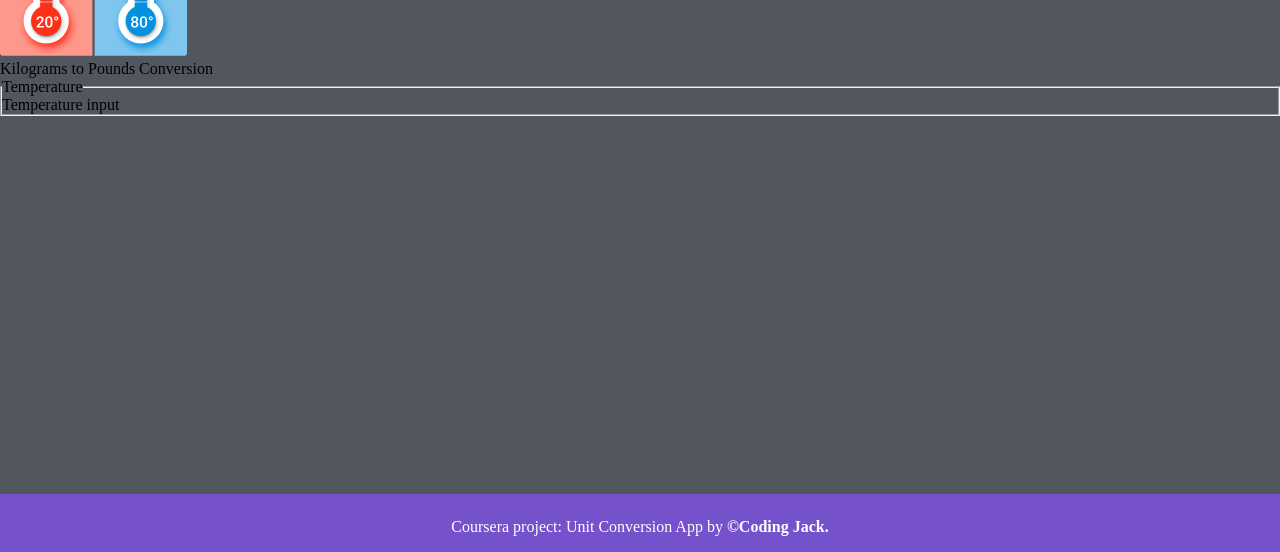
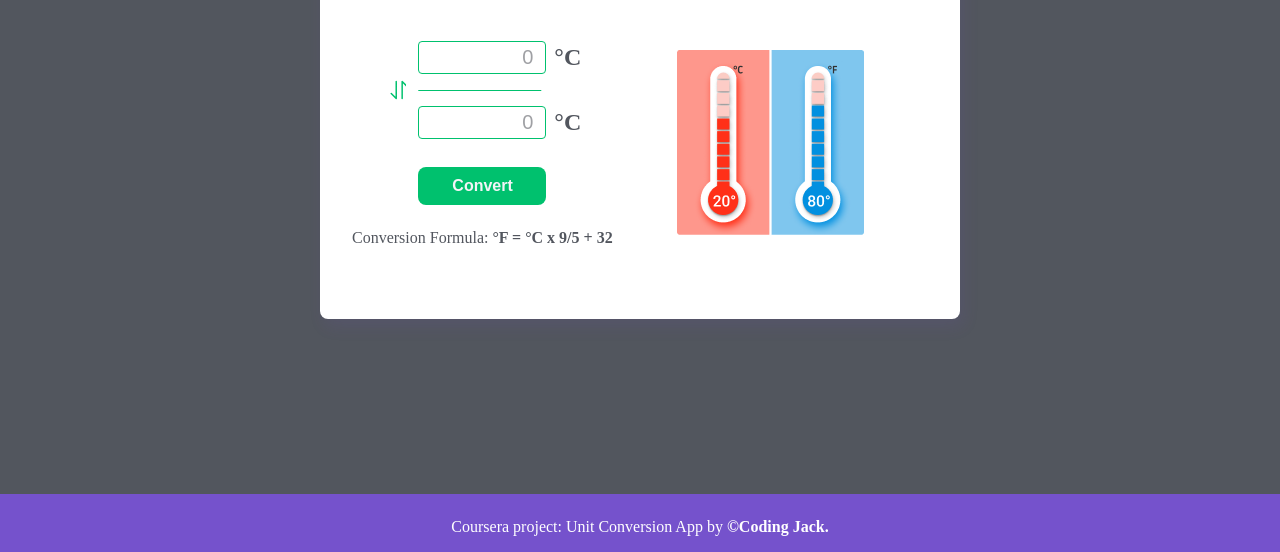
Before and after one commit to Yakub357/conversion-app, a plain HTML site: page index.html in a window 1280 px wide. Shown: the part 248-800 px from the top of the page. Drawn offline with Linux system fonts and the light colour scheme; a web font is replaced by a local one.

Commit message:
card low-fidelity layout created

```diff
--- a/index.html
+++ b/index.html
@@ -42,25 +42,55 @@
     </section>
 
     <main>
-      <section class="card green-theme" id="temperature">
-        <div class="card__wrapper" id="tmp">
-          <figure>
+      <section class="card green" id="temperature">
+        <div class="card__head">
+          <h2 class="card__heading">Temperature</h2>
+        </div>
+
+        <article class="card__main">
+          <div class="card__content">
+            <div class="content__wrapper">
+              <div class="input__wrapper">
+                <input
+                  type="number"
+                  id="tmp_input"
+                  name="tmp_input"
+                  placeholder="0"
+                />
+                <label for="tmp_input">°C</label>
+              </div>
+
+              <div class="card__switch">
+                <button id="btn__switch"></button>
+                <div class="divider"></div>
+              </div>
+
+              <div class="input__wrapper">
+                <input
+                  type="number"
+                  id="tmp_input"
+                  name="tmp_input"
+                  placeholder="0"
+                />
+                <label for="tmp_input">°C</label>
+              </div>
+              <button class="btn__convert" id="btn-convert">Convert</button>
+            </div>
+
+            <p class="card__desc">
+              Conversion Formula:
+              <span> °F = °C x 9/5 + 32 </span>
+            </p>
+          </div>
+
+          <figure class="card__img">
             <img
               src="./imgs/thermometers-illustration.png"
               alt="illustration of thermometers in F and C scales"
             />
-            <figcaption>Kilograms to Pounds Conversion</figcaption>
+            <figcaption>Celsius to Fahrenheit conversion</figcaption>
           </figure>
-
-          <article class="card__content">
-            <fieldset class="card__inputs">
-              <legend>Temperature</legend>
-
-              <label for="Temperature">Temperature</label>
-              input
-            </fieldset>
-          </article>
-        </div>
+        </article>
       </section>
     </main>
 
--- a/style.css
+++ b/style.css
@@ -10,6 +10,8 @@ body {
   height: 100%;
   width: 100%;
   font-family: "Inria Sans", serif;
+
+  box-sizing: border-box;
 }
 
 /* ==== ==== LAYOUT ==== ==== */
@@ -32,6 +34,19 @@ a {
 ul,
 ol {
   list-style: none;
+}
+
+/* REMOVING ARROWS AND SPINNERS FOR CLIENT BROWSERS */
+/* Chrome, Safari, Edge, Opera */
+input::-webkit-outer-spin-button,
+input::-webkit-inner-spin-button {
+  -webkit-appearance: none;
+  margin: 0;
+}
+
+/* Firefox */
+input[type="number"] {
+  -moz-appearance: textfield;
 }
 
 /* ==== ==== TOP NAVIGATION ==== ==== */
@@ -114,6 +129,11 @@ main {
   height: 100%; */
 
   justify-self: stretch;
+
+  display: flex;
+  flex-direction: column;
+  align-items: center;
+  justify-content: space-between;
 }
 
 /* ==== ==== FOOTER ==== ==== */
@@ -144,3 +164,193 @@ footer {
     text-decoration: underline;
   }
 }
+
+/* ==== ==== CARDS ==== ==== */
+.card {
+  margin-top: 4rem;
+
+  width: 100%;
+  max-width: 40rem;
+  flex-shrink: 0;
+
+  display: flex;
+  flex-direction: column;
+  align-items: center;
+  justify-content: flex-start;
+
+  border-radius: 8px;
+
+  background-color: #fff;
+  box-shadow: 4px 8px 16px 0px rgba(117, 82, 204, 0.1);
+
+  overflow: hidden;
+}
+
+.card__head {
+  width: 100%;
+  text-align: center;
+  padding: 0.5rem 2rem;
+
+  background-color: #00c16e;
+}
+
+.card__heading {
+  font-size: 2.25rem;
+  font-weight: 700;
+  color: #f3f4f7;
+}
+
+.card__main {
+  width: 100%;
+  padding: 3rem 2rem 4.5rem 2rem;
+
+  display: flex;
+  align-items: center;
+  justify-content: space-between;
+}
+
+.card__content {
+  /* width: 100%; */
+
+  display: flex;
+  flex-direction: column;
+  align-items: center;
+  justify-content: flex-start;
+}
+
+.content__wrapper {
+  width: 100%;
+  max-width: 8rem;
+}
+
+.input__wrapper {
+  width: 100%;
+
+  display: flex;
+  align-items: center;
+  justify-content: flex-start;
+
+  input {
+    max-width: 8rem;
+
+    padding: 0.25rem 0.75rem;
+    border-radius: 4px;
+    border: 1px solid #00c16e;
+
+    direction: rtl;
+
+    font-size: 1.25rem;
+    font-weight: 700;
+    color: #52565e;
+  }
+
+  input:focus,
+  input:active {
+    outline: none;
+    border-width: 2px;
+  }
+
+  input::placeholder {
+    color: #9fa0a4;
+    font-weight: 400;
+  }
+
+  label {
+    margin-left: 0.5rem;
+
+    font-size: 1.5rem;
+    font-weight: 700;
+    color: #52565e;
+  }
+}
+
+.card__switch {
+  margin: 0.25rem 0 0.25rem 0;
+
+  width: 120%;
+  transform: translateX(-20%);
+
+  display: flex;
+  align-items: center;
+  justify-content: flex-start;
+
+  #btn__switch {
+    width: 1.5rem;
+    height: 1.5rem;
+    background-color: #fff;
+
+    background-image: url("./imgs/arrow-vertical-swap--green.svg");
+
+    border: none;
+  }
+
+  #btn__switch:hover {
+    cursor: pointer;
+    transform: scale(1.01, 1.01);
+    box-shadow: 4px 8px 16px 0px rgba(117, 82, 204, 0.1);
+  }
+
+  .divider {
+    margin-left: 0.75rem;
+
+    width: 100%;
+    height: 1px;
+    background-color: #00c16e;
+  }
+}
+
+.btn__convert {
+  margin-top: 1.75rem;
+  background-color: #00c16e;
+  border-radius: 8px;
+
+  border: 2px solid transparent;
+
+  color: #f3f4f7;
+  font-size: 1rem;
+  font-weight: 700;
+
+  padding: 0.5rem 2rem;
+
+  width: 100%;
+
+  transition: all ease-in-out 0.2s;
+}
+
+.btn__convert:hover {
+  cursor: pointer;
+  color: #00c16e;
+  background-color: #fff;
+  border-color: #00c16e;
+}
+
+.card__desc {
+  margin-top: 1.5rem;
+
+  color: #52565e;
+  text-align: center;
+  font-size: 1rem;
+  font-weight: 400;
+
+  span {
+    font-weight: 700;
+  }
+}
+
+.card__img {
+  max-width: 12rem;
+
+  margin-right: 4rem;
+
+  figcaption {
+    display: none;
+  }
+}
+
+/* TODO  */
+/* ! 1. Adjust the input, divider, and convert button    */
+/* !    so they are the same size as in figma design */
+/* ! 2. Add functionality to switch button with checkbox inputs */
+/* ? 3. Add functionality to Convert button via JS */
+/* ? 4. Add Cards together with their classes other conversion  */
+/* ?    units */
```
Also changed, not shown: imgs/arrow-vertical-swap--blue.svg (added), imgs/arrow-vertical-swap--green.svg (added), imgs/arrow-vertical-swap--orange.svg (added).
